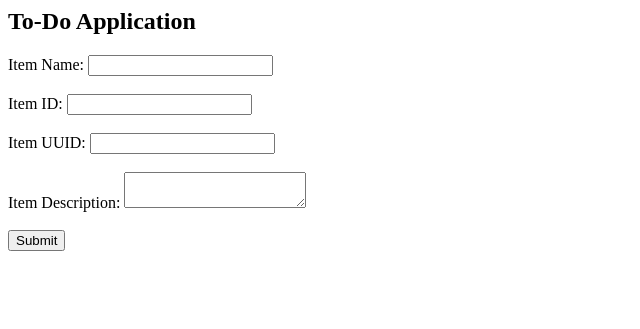
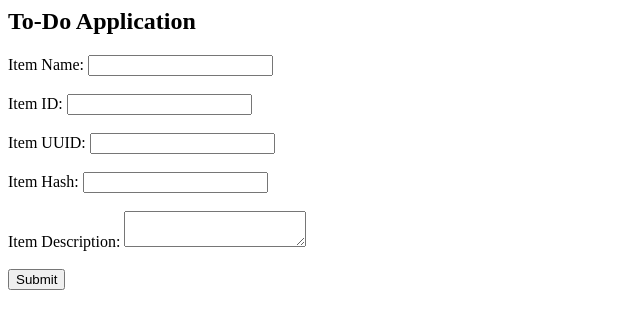
Before and after one commit to chandan-reach/Flask-Git-Workflow, a Flask app: page / in a window 1280 px wide. Shown: the top 329 px of the page, without its empty margins (0-640 px from the left). Run offline with Flask 3, Linux system fonts and the light colour scheme.

Commit message:
Add Item Hash field

```diff
--- a/templates/index.html
+++ b/templates/index.html
@@ -14,6 +14,10 @@
     <input type="text" name="itemUUID">
 
     <br><br>
+    <label>Item Hash:</label>
+    <input type="text" name="itemHash">
+
+    <br><br>
 
     <label>Item Description:</label>
     <textarea name="itemDescription" required></textarea>
```
